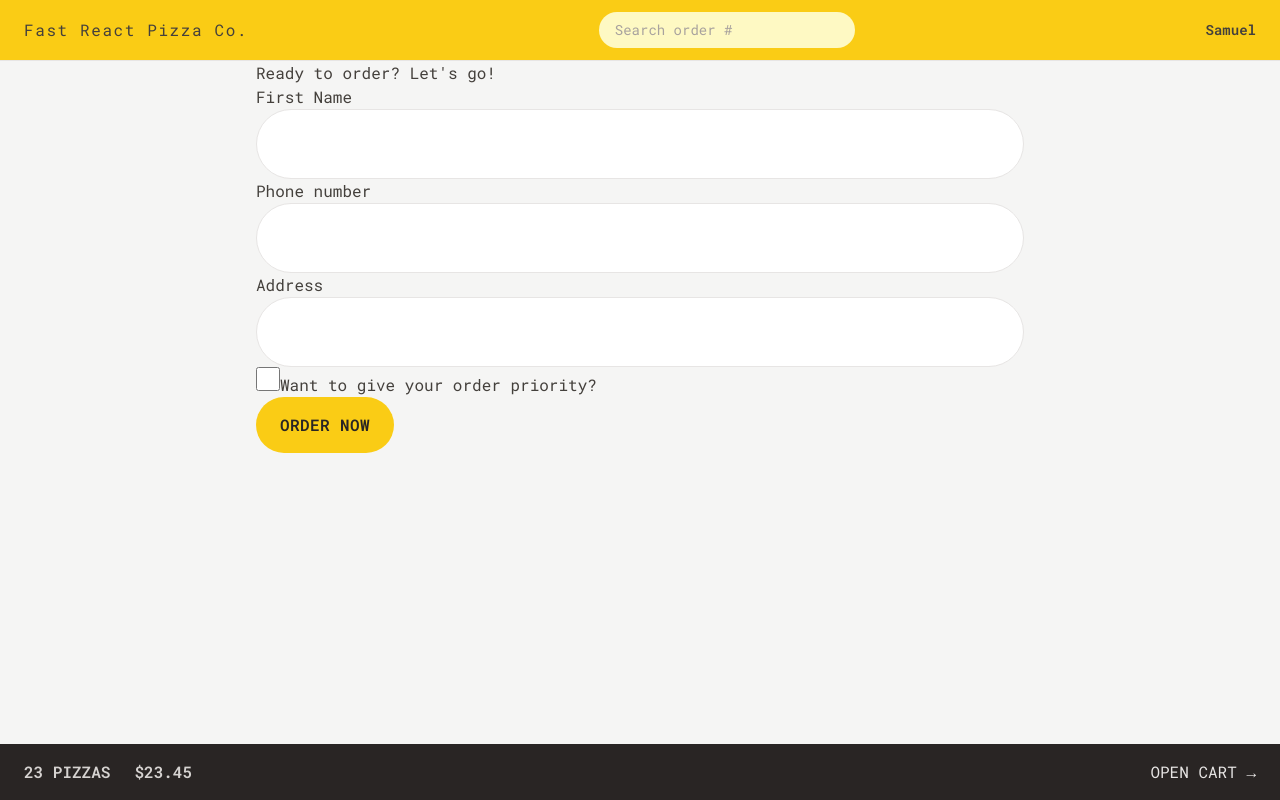
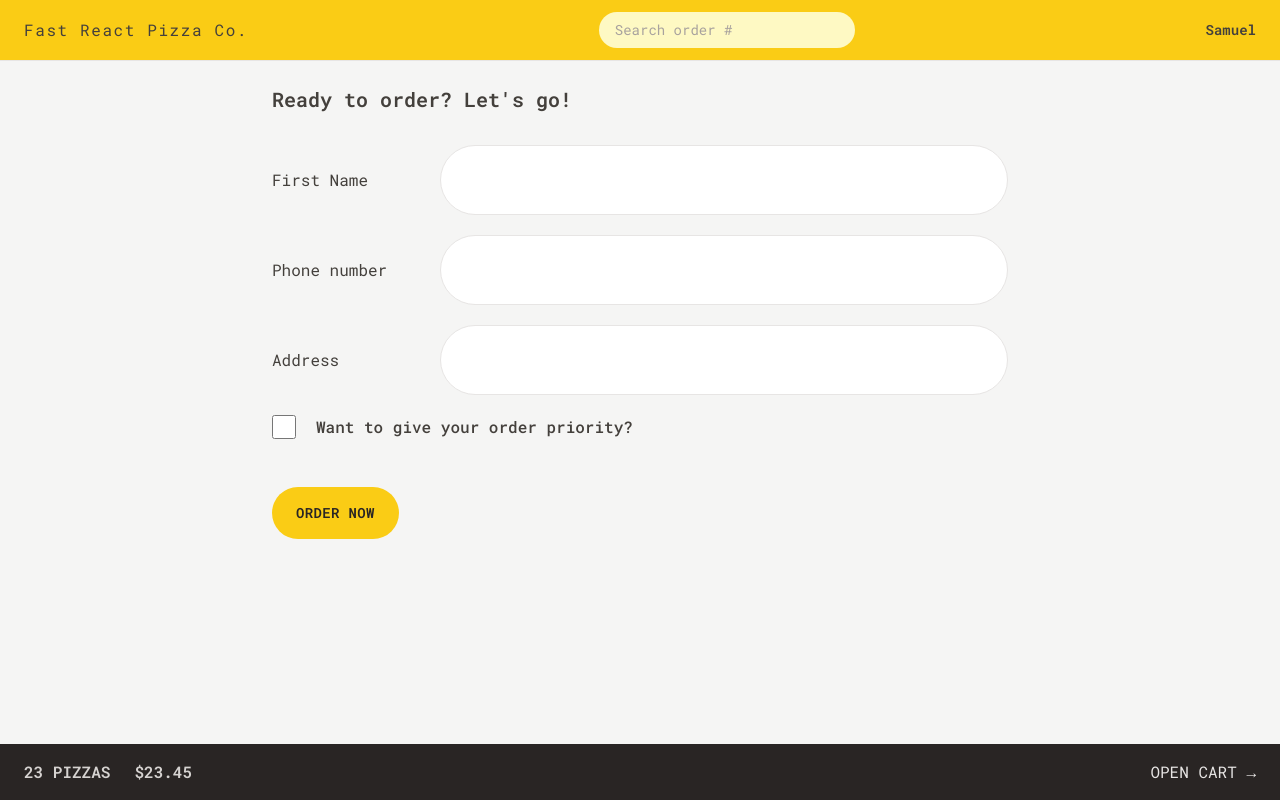
Before and after one commit to Samuel-Toriola/fast-pizza-app, a React (Vite) app: page /order/new in a window 1280 px wide. Built offline with nearby package versions, Linux system fonts and the light colour scheme.

Commit message:
Adding tailwind

```diff
--- a/src/features/cart/Cart.jsx
+++ b/src/features/cart/Cart.jsx
@@ -1,4 +1,4 @@
-import { Link } from 'react-router-dom';
+
 import LinkButton from '../../ui/LinkButton';
 import Button from '../../ui/Button';
 import CartItem from './CartItem';
--- a/src/features/order/CreateOrder.jsx
+++ b/src/features/order/CreateOrder.jsx
@@ -44,31 +44,31 @@
   const cart = fakeCart;
 
   return (
-    <div>
-      <h2>Ready to order? Let's go!</h2>
+    <div className="py-6 px-4">
+      <h2 className="text-xl font-semibold mb-8">Ready to order? Let's go!</h2>
 
       <Form method="POST">
-        <div>
-          <label>First Name</label>
-          <input type="text" name="customer" required className="input"/>
+        <div className="mb-5 flex gap-2 flex-col sm:flex-row sm:items-center">
+          <label className="sm:basis-40">First Name</label>
+          <input type="text" name="customer" required className="input grow" />
         </div>
 
-        <div>
-          <label>Phone number</label>
-          <div>
-            <input type="tel" name="phone" required className="input"/>
-          </div>
-          {formErrors?.phone && <p>{formErrors.phone}</p>}
-        </div>
-
-        <div>
-          <label>Address</label>
-          <div>
-            <input type="text" name="address" required  className="input" />
+        <div className="mb-5 flex gap-2 flex-col sm:flex-row sm:items-center">
+          <label className="sm:basis-40">Phone number</label>
+          <div className="grow">
+            <input type="tel" name="phone" required className="input w-full"/>
+          {formErrors?.phone && <p className="text-xs mt-2 text-red-700 bg-red-100 p-2 rounded-md">{formErrors.phone}</p>}
           </div>
         </div>
 
-        <div>
+        <div className="mb-5 flex gap-2 flex-col sm:flex-row sm:items-center">
+          <label className="sm:basis-40">Address</label>
+          <div className="grow">
+            <input type="text" name="address" required  className="input w-full" />
+          </div>
+        </div>
+
+        <div className="mb-12 flex gap-5 items-center">
           <input
           className="h-6 w-6 accent-yellow-400 focus:outline-none focus:ring focus:ring-yellow-400 focus:ring-offset-2"
             type="checkbox"
@@ -78,7 +78,7 @@
             // value={withPriority}
             // onChange={(e) => setWithPriority(e.target.checked)}
           />
-          <label htmlFor="priority">Want to give your order priority?</label>
+          <label htmlFor="priority" className="font-medium">Want to give your order priority?</label>
         </div>
 
         <div>
--- a/src/features/order/Order.jsx
+++ b/src/features/order/Order.jsx
@@ -1,5 +1,5 @@
 // Test ID: IIDSAT
-
+import OrderItem from "./OrderItem"
 import { useLoaderData } from "react-router-dom";
 import { getOrder } from "../../services/apiRestaurant";
 import {
@@ -23,29 +23,33 @@
   const deliveryIn = calcMinutesLeft(estimatedDelivery);
 
   return (
-    <div>
-      <div>
-        <h2>Status</h2>
+    <div className="px-4 py-6 space-y-8">
+      <div className="flex items-center justify-between flex-wrap gap-2">
+        <h2 className="text-sl font-semibold">Order #{id} status</h2>
 
-        <div>
-          {priority && <span>Priority</span>}
-          <span>{status} order</span>
+        <div className="space-x-2">
+          {priority && <span className="bg-red-500 rounded-full py-1 px-3 text-sm uppercase font-semibold text-red-50 tracking-wide">Priority</span>}
+          <span  className="bg-green-500 rounded-full py-1 px-3 text-sm uppercase font-semibold text-green-50 tracking-wide">{status} order</span>
         </div>
       </div>
 
-      <div>
-        <p>
+      <div className="flex items-center justify-between flex-wrap gap-2 bg-stone-200 py-5 px-6">
+        <p className="font-medium">
           {deliveryIn >= 0
             ? `Only ${calcMinutesLeft(estimatedDelivery)} minutes left 😃`
             : "Order should have arrived"}
         </p>
-        <p>(Estimated delivery: {formatDate(estimatedDelivery)})</p>
+        <p className="text-xs text-stone-500">(Estimated delivery: {formatDate(estimatedDelivery)})</p>
       </div>
 
-      <div>
-        <p>Price pizza: {formatCurrency(orderPrice)}</p>
-        {priority && <p>Price priority: {formatCurrency(priorityPrice)}</p>}
-        <p>To pay on delivery: {formatCurrency(orderPrice + priorityPrice)}</p>
+          <ul className="divide-y divide-stone-200 border-b border-t">
+            {cart.map(item=> <OrderItem item={item} key={item.id} />)}
+          </ul>
+
+      <div className="space-y-2 bg-stone-200 py-5 px-6">
+        <p className="text-sm font-medium text-stone-600">Price pizza: {formatCurrency(orderPrice)}</p>
+        {priority && <p  className="text-sm font-medium text-stone-600">Price priority: {formatCurrency(priorityPrice)}</p>}
+        <p className="font-bold">To pay on delivery: {formatCurrency(orderPrice + priorityPrice)}</p>
       </div>
     </div>
   );
--- a/src/features/order/OrderItem.jsx
+++ b/src/features/order/OrderItem.jsx
@@ -4,12 +4,12 @@
   const { quantity, name, totalPrice } = item;
 
   return (
-    <li>
-      <div>
+    <li className="py-3 ">
+      <div className="flex items-center justify-between gap-4 text-sm">
         <p>
-          <span>{quantity}&times;</span> {name}
+          <span className="font-bold">{quantity}&times;</span> {name}
         </p>
-        <p>{formatCurrency(totalPrice)}</p>
+        <p className="font-bold">{formatCurrency(totalPrice)}</p>
       </div>
     </li>
   );
--- a/src/index.css
+++ b/src/index.css
@@ -5,7 +5,7 @@
 
 @layer components{
   .input{
-    @apply rounded-full border border-stone-200 px-4 py-2 text-sm transition-all duration-300 placeholder:text-stone-400 focus:outline-none focus:ring focus:ring-yellow-400 w-full md:px-6 md:py-6
+    @apply rounded-full border border-stone-200 px-4 py-2 text-sm transition-all duration-300 placeholder:text-stone-400 focus:outline-none focus:ring focus:ring-yellow-400  md:px-6 md:py-6
   }
 
   /* https://dev.to/afif/i-made-100-css-loaders-for-your-next-project-4eje */
--- a/src/ui/Button.jsx
+++ b/src/ui/Button.jsx
@@ -3,12 +3,12 @@
 function Button({children, disabled, to,type}) {
 
 
-  const base = "bg-yellow-400 uppercase font-semibold text-stone-800  inline-block tracking-wide rounded-full hover:bg-yellow-300 transition-colors duration-300 focus:outline-none focus:ring focus:ring-yellow-300 focus:bg-yellow-300 focus:ring-offset-2 disabled:cursor-not-allowed "
+  const base = "bg-yellow-400 text-sm uppercase font-semibold text-stone-800  inline-block tracking-wide rounded-full hover:bg-yellow-300 transition-colors duration-300 focus:outline-none focus:ring focus:ring-yellow-300 focus:bg-yellow-300 focus:ring-offset-2 disabled:cursor-not-allowed "
 
   const styles = {
     primary: base + " px-4 py-3 md:py-4 md:px-6",
     small: base + " py-2 px-4 md:px-5 md:py-2.5 text-xs",
-    secondary: "border-2 border-stone-300 uppercase font-semibold text-stone-400  inline-block tracking-wide rounded-full hover:bg-stone-300 hover:text-stone-800  focus:text-stone-800 transition-colors duration-300 focus:outline-none focus:ring focus:ring-stone-200 focus:bg-stone-300 focus:ring-offset-2 disabled:cursor-not-allowed px-4 py-2.5 md:py-3.5 md:px-6"
+    secondary: "border-2 text-sm border-stone-300 uppercase font-semibold text-stone-400  inline-block tracking-wide rounded-full hover:bg-stone-300 hover:text-stone-800  focus:text-stone-800 transition-colors duration-300 focus:outline-none focus:ring focus:ring-stone-200 focus:bg-stone-300 focus:ring-offset-2 disabled:cursor-not-allowed px-4 py-2.5 md:py-3.5 md:px-6"
   }
 
   if(to) return <Link to={to} className={styles[type]}>{children}</Link>
```
Also changed, not shown: index.html (+2 -2 lines).
